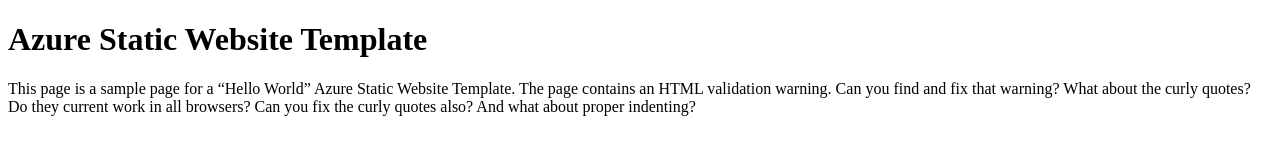
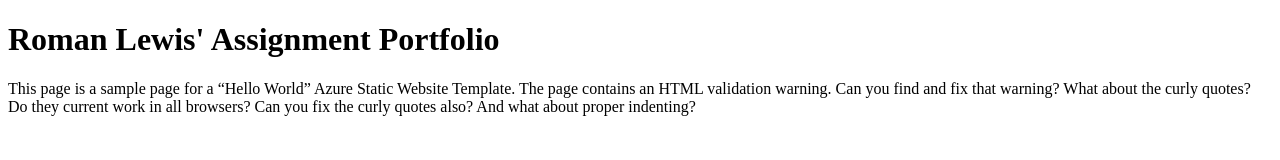
Before and after one commit to rplewi/assignment-portfolio, a plain HTML site: page index.html in a window 1280 px wide. Drawn offline with Linux system fonts and the light colour scheme.

Commit message:
Started changes

```diff
--- a/index.html
+++ b/index.html
@@ -1,10 +1,10 @@
 <!DOCTYPE html>
 <html>
 <head>
-<title>Hello World Azure Template</title>
+<title>ROMAN LEWIS </title>
 </head>
 <body>
-<h1>Azure Static Website Template</h1>
+<h1>Roman Lewis' Assignment Portfolio</h1>
 <p>This page is a sample page for a “Hello World” Azure Static Website Template. The page contains an HTML validation warning.
 Can you find and fix that warning? What about the curly quotes? Do they current work in all browsers? Can you fix the curly
 quotes also? And what about proper indenting?</p>
```
